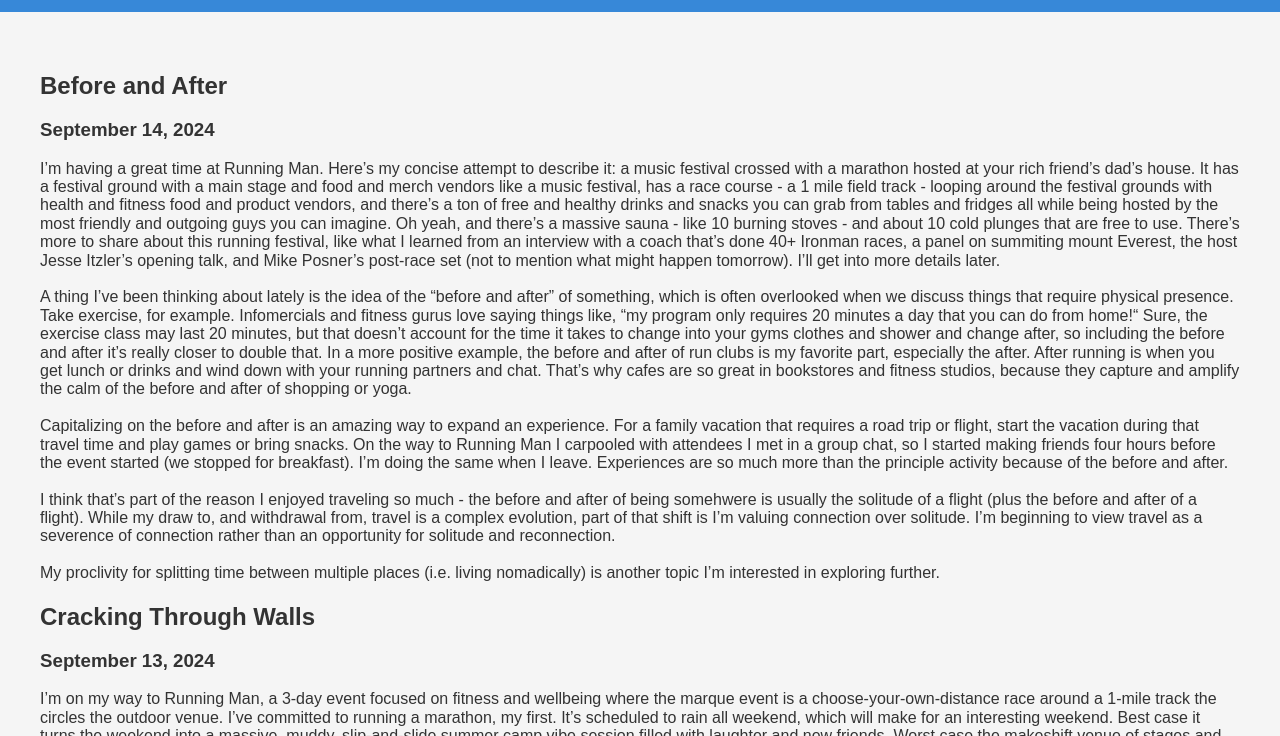
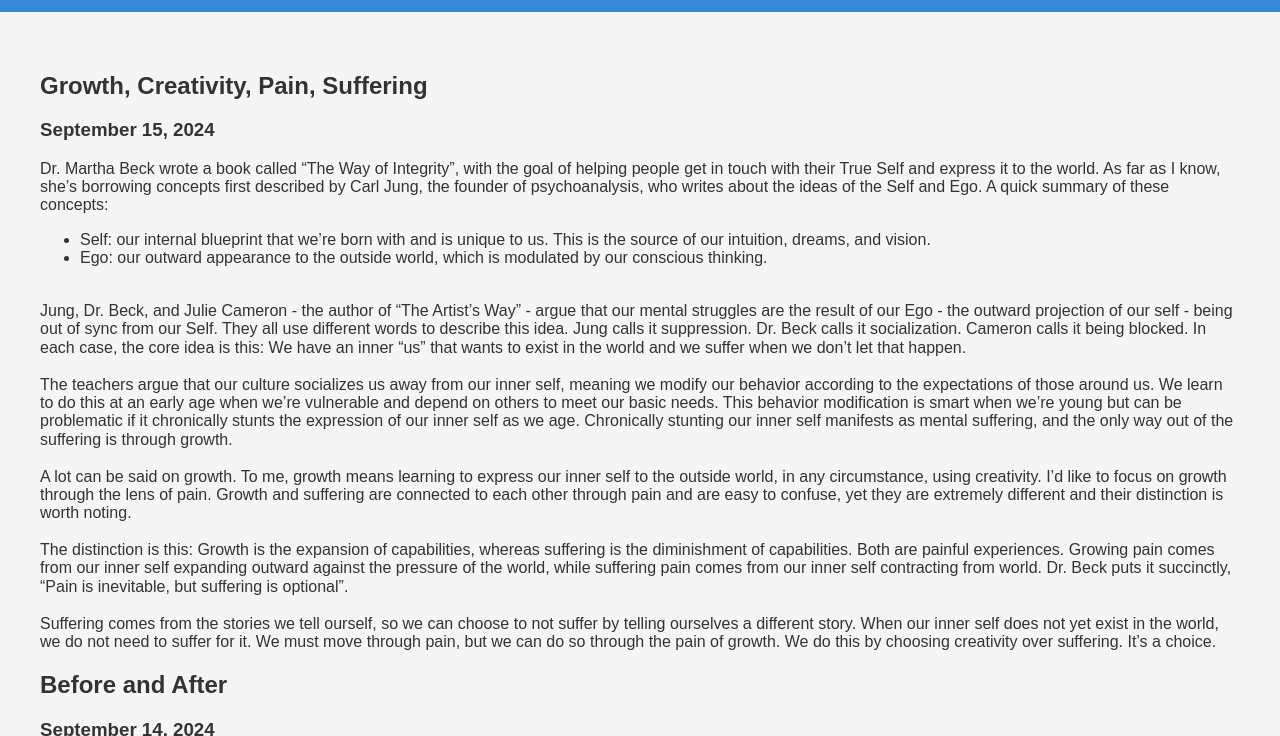
Before and after one commit to mikemusi/where-is-mike, a plain HTML site: page blog.html in a window 1280 px wide. Shown: the part 64-800 px from the top of the page. Drawn offline with nearby package versions, Linux system fonts and the light colour scheme.

Commit message:
blog post sept 15.html

```diff
--- a/blog.html
+++ b/blog.html
@@ -50,13 +50,28 @@
             Content here
             </p>
         </div> -->
-                    <!-- <div class="container">
-            <h2>Six Truths</h2>
-            <h3>September 11, 2024</h3>
+                    <div class="container">
+            <h2>Growth, Creativity, Pain, Suffering</h2>
+            <h3>September 15, 2024</h3>
             <p>
-            Content here
+		Dr. Martha Beck wrote a book called “The Way of Integrity”,  with the goal of helping people get in touch with their True Self and express it to the world. As far as I know, she’s borrowing concepts first described by Carl Jung, the founder of psychoanalysis, who writes about the ideas of the Self and Ego. A quick summary of these concepts:
+		<br>
+		<ul>
+			<li>Self: our internal blueprint that we’re born with and is unique to us. This is the source of our intuition, dreams, and vision.</li>
+			<li>Ego: our outward appearance to the outside world, which is modulated by our conscious thinking.</li>
+		</ul>
+		<br>
+		Jung, Dr. Beck, and Julie Cameron - the author of “The Artist’s Way” - argue that our mental struggles are the result of our Ego - the outward projection of our self - being out of sync from our Self. They all use different words to describe this idea. Jung calls it suppression. Dr. Beck calls it socialization. Cameron calls it being blocked. In each case, the core idea is this: We have an inner “us” that wants to exist in the world and we suffer when we don’t let that happen.
+		<br><br>
+		The teachers argue that our culture socializes us away from our inner self, meaning we modify our behavior according to the expectations of those around us. We learn to do this at an early age when we’re vulnerable and depend on others to meet our basic needs. This behavior modification is smart when we’re young but can be problematic if it chronically stunts the expression of our inner self as we age. Chronically stunting our inner self manifests as mental suffering, and the only way out of the suffering is through growth.
+		<br><br>
+		A lot can be said on growth. To me, growth means learning to express our inner self to the outside world, in any circumstance, using creativity. I’d like to focus on growth through the lens of pain. Growth and suffering are connected to each other through pain and are easy to confuse, yet they are extremely different and their distinction is worth noting.
+		<br><br>
+		The distinction is this: Growth is the expansion of capabilities, whereas suffering is the diminishment of capabilities. Both are painful experiences. Growing pain comes from our inner self expanding outward against the pressure of the world, while suffering pain comes from our inner self contracting from world. Dr. Beck puts it succinctly, “Pain is inevitable, but suffering is optional”.
+		<br><br>
+		Suffering comes from the stories we tell ourself, so we can choose to not suffer by telling ourselves a different story. When our inner self does not yet exist in the world, we do not need to suffer for it. We must move through pain, but we can do so through the pain of growth. We do this by choosing creativity over suffering. It’s a choice.
             </p>
-        </div> -->
+        </div>
         <div class="container">
             <h2>Before and After</h2>
             <h3>September 14, 2024</h3>
```
